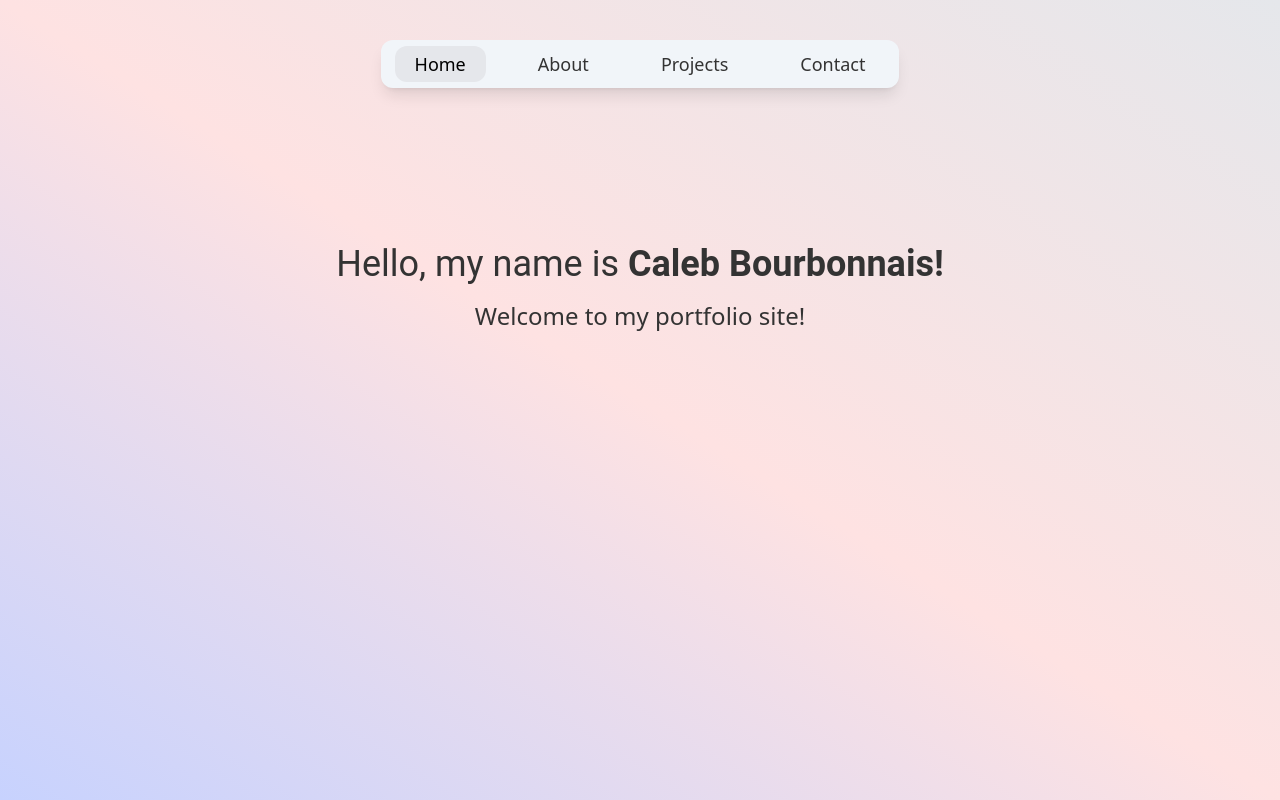
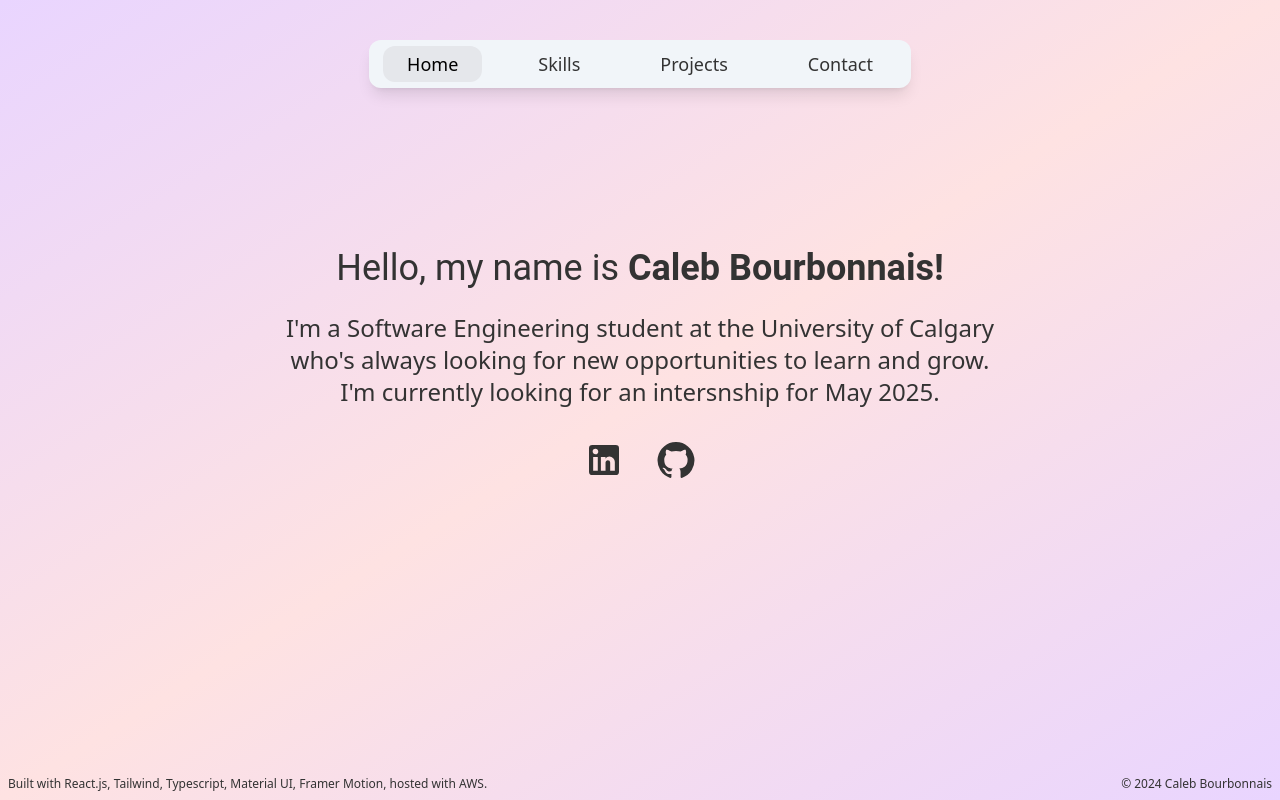
Before and after one commit to CalebBourb/portfolio, a React (Create React App) app in the folder portfolio-site/: page / in a window 1280 px wide. Built offline with nearby package versions, Linux system fonts and the light colour scheme.

Commit message:
added watermark, improved project and home screens

```diff
--- a/portfolio-site/package.json
+++ b/portfolio-site/package.json
@@ -3,6 +3,10 @@
   "version": "0.1.0",
   "private": true,
   "dependencies": {
+    "@emotion/react": "^11.11.4",
+    "@emotion/styled": "^11.11.5",
+    "@mui/icons-material": "^5.15.21",
+    "@mui/material": "^5.15.21",
     "@testing-library/jest-dom": "^5.17.0",
     "@testing-library/react": "^13.4.0",
     "@testing-library/user-event": "^13.5.0",
@@ -11,6 +15,7 @@
     "@types/react": "^18.3.3",
     "@types/react-dom": "^18.3.0",
     "framer-motion": "^11.2.12",
+    "mui": "^0.0.1",
     "react": "^18.3.1",
     "react-dom": "^18.3.1",
     "react-router-dom": "^6.24.0",
--- a/portfolio-site/src/App.tsx
+++ b/portfolio-site/src/App.tsx
@@ -2,18 +2,18 @@ import React from 'react';
 import './styles/global.css';
 import { Routes, Route } from 'react-router-dom';
 import Home from './pages/Home';
-import About from './pages/About';
+import Skills from './pages/Skills';
 import Projects from './pages/Projects';
 import Contact from './pages/Contact';
 import Navigation from './components/Navigation';
 
 function App() {
   return (
-    <div className="font-neurialgrotesk	min-h-screen text-[#333333] text-lg bg-fixed overflow-hidden bg-gradient-to-tr from-indigo-200 via-red-100 to-gray-200 overflow-none">
+    <div className="font-neurialgrotesk	min-h-screen text-[#333333] text-lg bg-fixed overflow-hidden bg-gradient-to-br from-purple-200 via-red-100 to-purple-200 overflow-none">
     <Navigation />
       <Routes>
         <Route path="/" element={<Home />} />
-        <Route path="/about" element={<About />} />
+        <Route path="/skills" element={<Skills />} />
         <Route path="/projects" element={<Projects />} />
         <Route path="/contact" element={<Contact />} />
       </Routes>
--- a/portfolio-site/src/components/Navigation.tsx
+++ b/portfolio-site/src/components/Navigation.tsx
@@ -7,7 +7,7 @@ const Navigation = () => {
 
     const tabs = [
         { path: "/", label: "Home" },
-        { path: "/about", label: "About" },
+        { path: "/skills", label: "Skills" },
         { path: "/projects", label: "Projects" },
         { path: "/contact", label: "Contact" },
     ];
@@ -22,8 +22,8 @@ const Navigation = () => {
                 {tabs.map((tab) => (
                     <motion.li
                         key={tab.path}
-                        whileTap={{ scale: 0.8 }}
-                        className="relative inline-block px-4 py-2"
+                        className="relative inline-block px-5 py-2"
+
                     >
                         <Link
                             className={`relative inline-block px-4 py-2 x-1 z-10 ${
--- /dev/null
+++ b/portfolio-site/src/components/Watermark.tsx
@@ -0,0 +1,26 @@
+import React from 'react';
+import { motion } from 'framer-motion';
+
+const Watermark = () => {
+    return (
+        <motion.div
+        initial={{ opacity: 0, scale: 0.5 }}
+        animate={{ opacity: 1, scale: 1 }}
+        transition={{
+        duration: 1.5,
+        ease: [0, 0.71, 0.2, 1.01],
+        delay: 0.5
+        }}
+        className="absolute bottom-0 flex flex-row h-[5vh] w-full"
+        >
+        <div className='absolute bottom-0 left-0 text-xs p-2'>
+            <p>Built with React.js, Tailwind, Typescript, Material UI, Framer Motion, hosted with AWS.</p>
+        </div>
+        <div className="absolute bottom-0 right-0 text-xs p-2">
+            <p>© 2024 Caleb Bourbonnais</p>
+        </div>
+
+        </motion.div>
+    );
+}
+export default Watermark;
--- a/portfolio-site/src/pages/Home.tsx
+++ b/portfolio-site/src/pages/Home.tsx
@@ -1,12 +1,14 @@
 import React from "react";
 import "../styles/global.css";
 import { motion } from "framer-motion";
-
+import LinkedInIcon from '@mui/icons-material/LinkedIn';
+import GitHubIcon from '@mui/icons-material/GitHub';
+import Watermark from "../components/Watermark";
 
 const Home = () => {
     return (
+        <>
         <motion.div
-        key={"home"}
         initial={{ opacity: 0, scale: 0.5 }}
         animate={{ opacity: 1, scale: 1 }}
         transition={{
@@ -14,15 +16,49 @@ const Home = () => {
         ease: [0, 0.71, 0.2, 1.01],
         }}
         >
-        <div className="flex justify-center items-center h-[50vh]">
+        <div className="flex justify-center items-end h-[40vh]">
         <div className="text-center">
         <h1 className="text-4xl mb-4 font-roboto">Hello, my name is <b>Caleb Bourbonnais!</b></h1>
-        <p className="justify-end text-2xl">
-            Welcome to my portfolio site!
+        <p className="justify-end text-2xl pl-2 pr-2 pt-2">
+            I'm a Software Engineering student at the University of Calgary
+        </p>
+        <p className="justify-end text-2xl pl-2 pr-2">
+            who's always looking for new opportunities to learn and grow.
+        </p>
+        <p className="justify-end text-2xl pl-2 pr-2">
+            I'm currently looking for an intersnship for May 2025.
         </p>
         </div>
         </div>
         </motion.div>
+        <motion.div
+            initial={{ opacity: 0, scale: 0.5 }}
+            animate={{ opacity: 1, scale: 1 }}
+            transition={{
+            duration: 1.5,
+            ease: [0, 0.71, 0.2, 1.01],
+            delay: 0.5
+            }}
+            className="flex flex-row justify-center pt-8">
+            <motion.div
+            whileHover={{ scale: 1.1 }}
+            >
+            <a href="https://www.linkedin.com/in/caleb-bourbonnais-2a299897/" className="p-4">
+                <LinkedInIcon style={{ fontSize: 40 }} />
+            </a>
+            </motion.div>
+            <motion.div
+            whileHover={{ scale: 1.1 }}
+            >
+            <a href="https://github.com/CalebBourb" className="p-4">
+                <GitHubIcon style={{ fontSize: 40 }} />
+            </a>
+            </motion.div>
+
+        </motion.div>
+        <Watermark />
+        </>
+
     );
 }
 export default Home;
--- a/portfolio-site/src/pages/About.tsx
+++ b/portfolio-site/src/pages/Skills.tsx
@@ -1,7 +1,7 @@
 import React from "react";
 import { motion } from "framer-motion";
 
-const About = () => {
+const Skills = () => {
     return (
         <motion.div
         key={"home"}
@@ -12,15 +12,15 @@ const About = () => {
         ease: [0, 0.71, 0.2, 1.01],
         }}
 
-        className="flex items-center justify-center h-[75vh]">
+        className="flex justify-center h-[75vh] pt-10">
         <div className="text-center">
-            <h1 className="text-4xl font-bold mb-4 font-roboto">About Me</h1>
+            <h1 className="text-4xl font-bold mb-4 font-roboto">My Experience</h1>
             <p className="justify-end">
-                blah blah blah
+                Agile development practices
             </p>
         </div>
         </motion.div>
     );
 }
 
-export default About;
+export default Skills;
```
Also changed, not shown: 1 other file (tests, documents, lock files or other folders).
